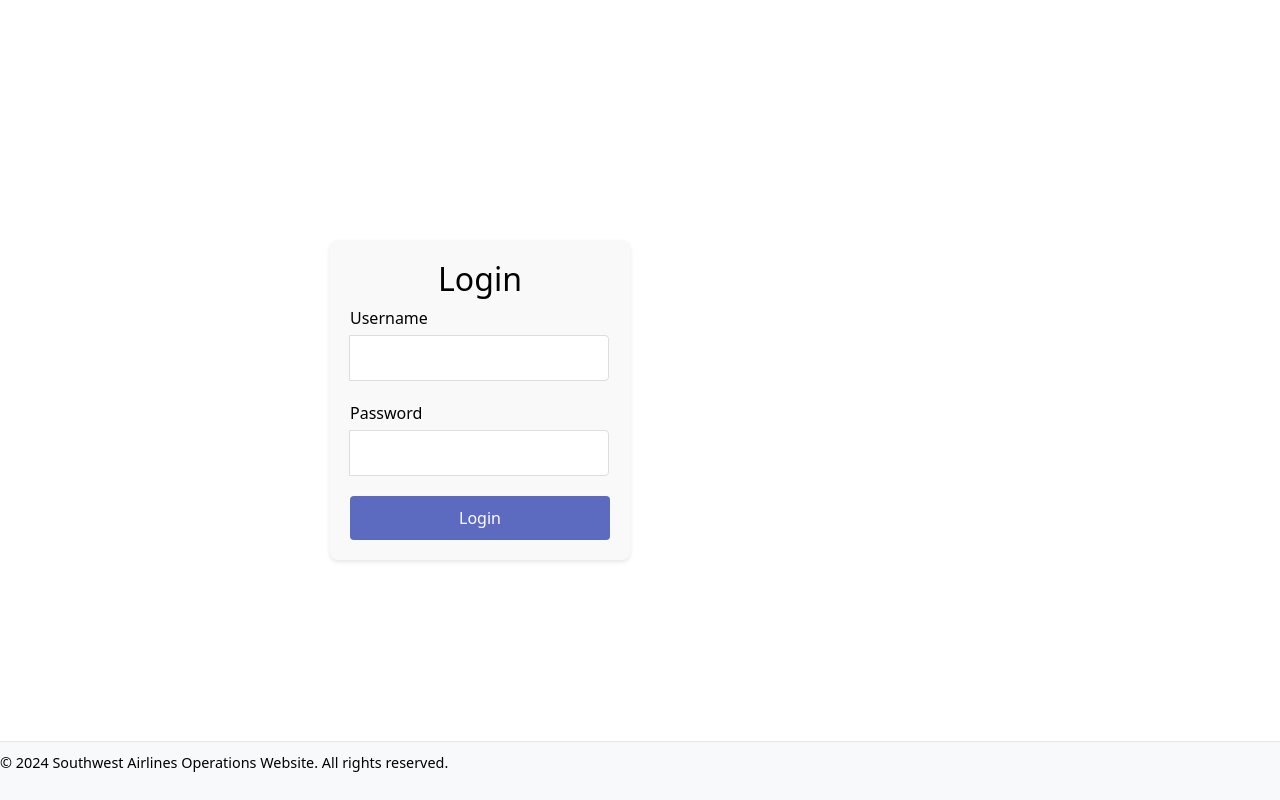
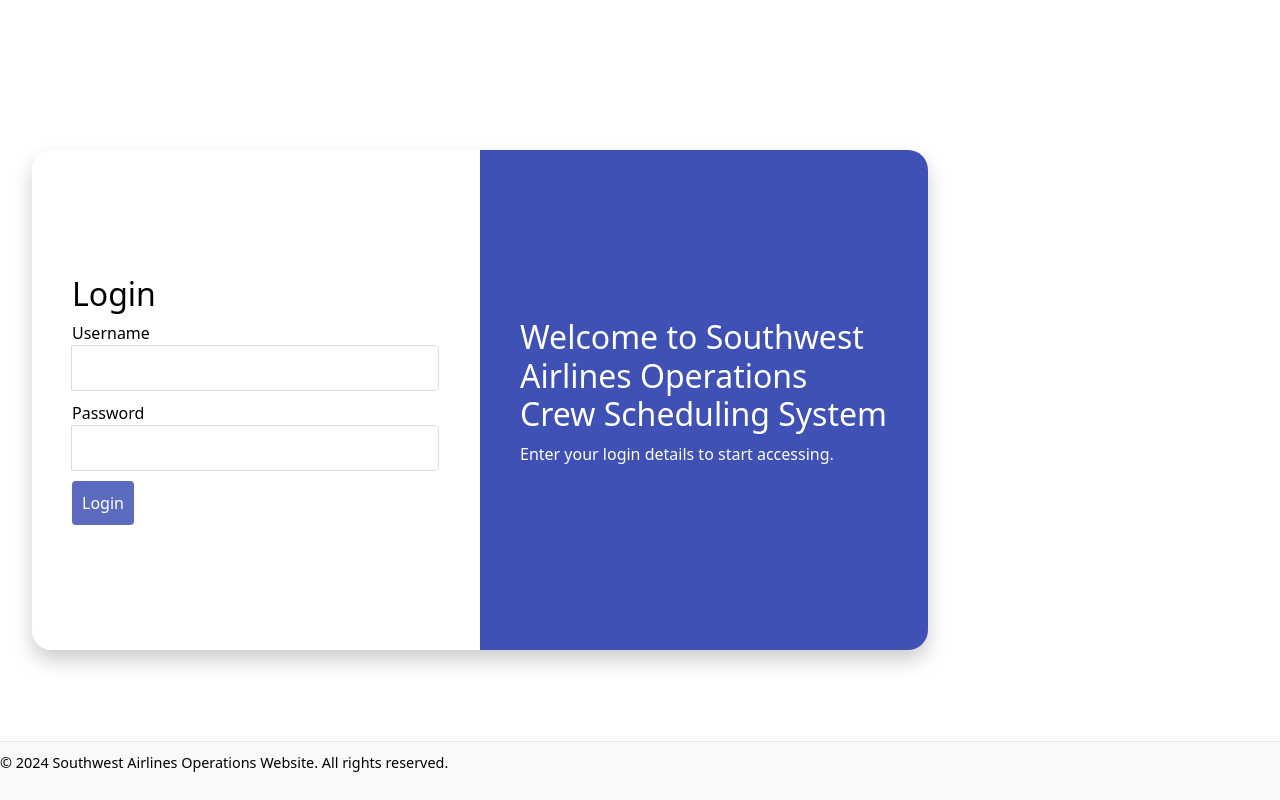
Before and after one commit to xyscis/dbtt-team-7, a Vue app in the folder vue-project/: page / in a window 1280 px wide. Built offline with nearby package versions, Linux system fonts and the light colour scheme.

Commit message:
Update Login.vue

```diff
--- a/vue-project/src/components/Login.vue
+++ b/vue-project/src/components/Login.vue
@@ -1,8 +1,7 @@
 <template>
-    <div>
-
-        <div class="login-wrapper">
-            <div class="login-container ">
+    <div class="full-screen-container">
+        <div class="card-container">
+            <div class="login-section">
                 <form @submit.prevent="login">
                     <h2>Login</h2>
                     <div class="input-group">
@@ -16,6 +15,10 @@
                     <button type="submit">Login</button>
                 </form>
             </div>
+            <div class="text-section">
+                <h2>Welcome to Southwest Airlines Operations Crew Scheduling System</h2>
+                <p>Enter your login details to start accessing.</p>
+            </div>
         </div>
     </div>
 </template>
@@ -28,7 +31,7 @@
                 username: '',
                 password: ''
             }
-        }
+        };
     },
     methods: {
         login() {
@@ -41,57 +44,57 @@
             }
         }
     }
-}
+};
 </script>
 
-
-
-
-
-<!-- styling for the login page -->
 <style scoped>
-.login-wrapper {
+.full-screen-container {
     display: flex;
     justify-content: center;
     align-items: center;
-    height: 70vh;
+    height: 100vh;
     width: 70vw;
+    /* background-color: #f9f9f9; */
 }
 
-
-.login-container {
-    max-width: 300px;
-    margin: auto;
-    padding: 20px;
-    background-color: #f9f9f9;
-    border-radius: 8px;
-    box-shadow: 0 2px 4px rgba(0, 0, 0, 0.1);
+.card-container {
+    display: flex;
+    width: 900px;
+    /* Or desired width */
+    height: 500px;
+    /* Or desired height */
+    box-shadow: 0px 10px 20px rgba(0, 0, 0, 0.2);
+    border-radius: 20px;
+    overflow: hidden;
 }
 
-h2 {
-    text-align: center;
+.login-section,
+.text-section {
+    flex: 1;
+    display: flex;
+    flex-direction: column;
+    justify-content: center;
+    padding: 40px;
 }
 
-.input-group {
-    margin-bottom: 20px;
+.login-section {
+    background-color: #fff;
 }
 
-label {
-    display: block;
-    margin-bottom: 5px;
+.text-section {
+    background-color: #3f51b5;
+    color: white;
 }
 
-input[type="text"],
-input[type="password"] {
+.input-group input {
     width: 100%;
     padding: 10px;
+    margin-bottom: 10px;
     border: 1px solid #ddd;
     border-radius: 4px;
-    box-sizing: border-box;
 }
 
 button {
-    width: 100%;
     padding: 10px;
     border: none;
     border-radius: 4px;
@@ -103,16 +106,4 @@
 button:hover {
     background-color: #3f51b5;
 }
-
-a {
-    display: block;
-    text-align: center;
-    margin-top: 10px;
-    color: #3f51b5;
-    text-decoration: none;
-}
-
-a:hover {
-    text-decoration: underline;
-}
 </style>
```
